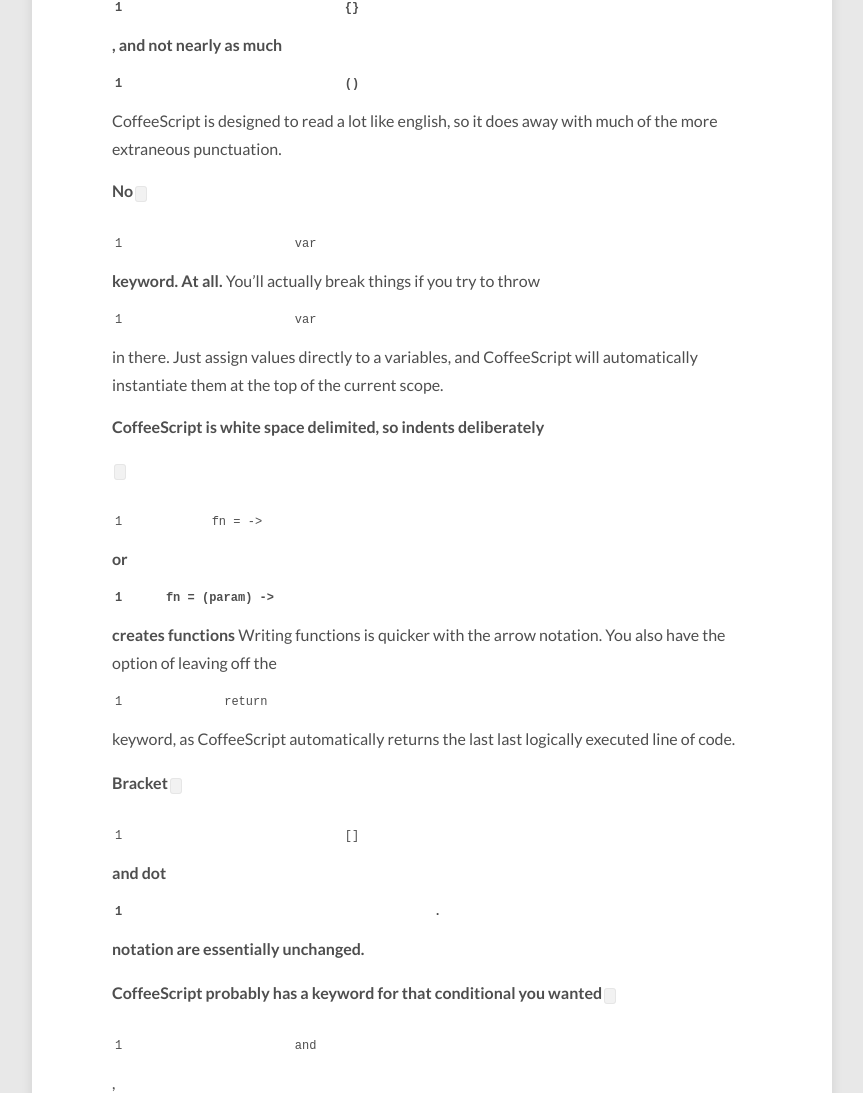
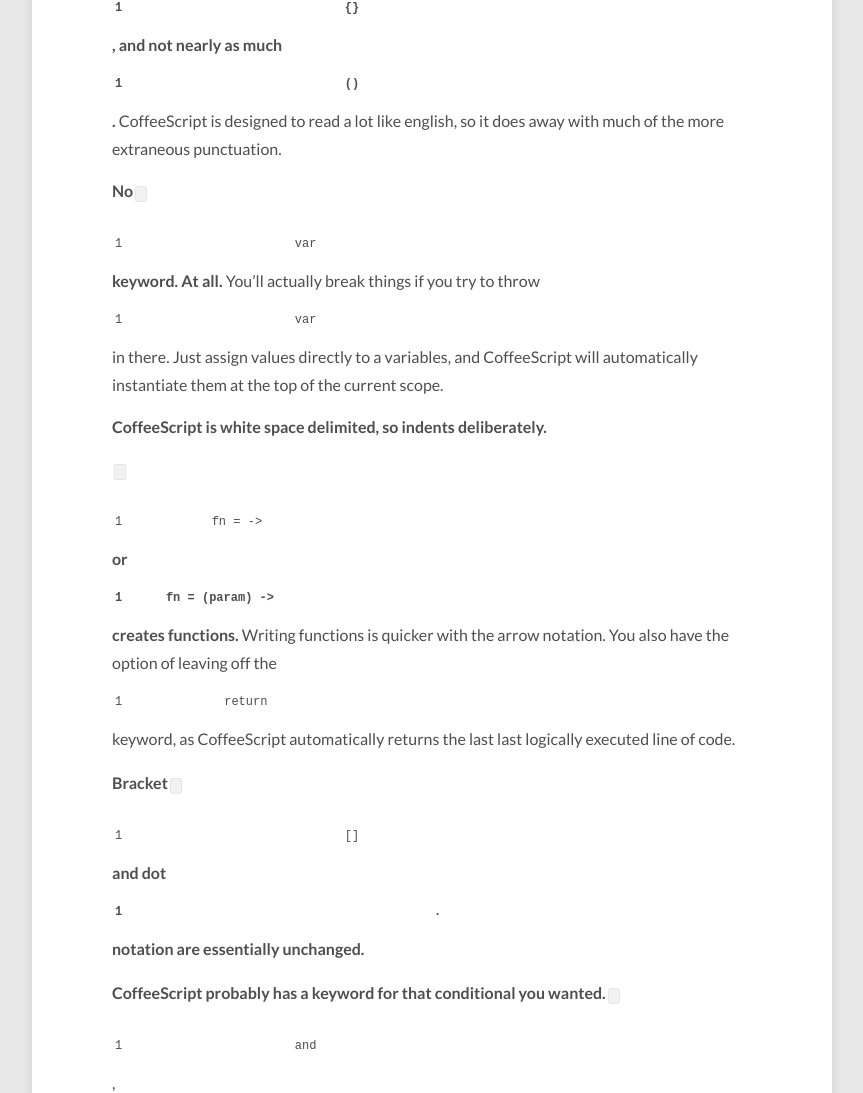
Before and after one commit to delventhalz/delventhalz.github.io, a Jekyll site: the page built from _posts/2015-12-11-coffeescript.markdown, in a window 1280 px wide. Shown: the part 1890-2983 px from the top of the page, without its empty margins (208-1071 px from the left). Built offline with Jekyll 4.4.1, drawn with Linux system fonts in a browser that asks for light colours; nearby versions of some CDN libraries; comment, search, counter and statistics services are not loaded; some of the changed text lies outside the part shown.

Commit message:
Fourth draft of second post

```diff
--- a/_posts/2015-12-11-coffeescript.markdown
+++ b/_posts/2015-12-11-coffeescript.markdown
@@ -30,37 +30,30 @@
 
 
 ###The Highlights of CoffeeScript###
- **No `;` or `{}`, and not nearly as much `()`**
-CoffeeScript is designed to read a lot like english, so it does away with much of the more extraneous punctuation.
+ **No `;` or `{}`, and not nearly as much `()`.** CoffeeScript is designed to read a lot like english, so it does away with much of the more extraneous punctuation.
 
- **No `var` keyword. At all.**
- You'll actually break things if you try to throw `var` in there. Just assign values directly to a variables, and CoffeeScript will automatically instantiate them at the top of the current scope.
+ **No `var` keyword. At all.** You'll actually break things if you try to throw `var` in there. Just assign values directly to a variables, and CoffeeScript will automatically instantiate them at the top of the current scope.
 
-**CoffeeScript is white space delimited, so indents deliberately**
+**CoffeeScript is white space delimited, so indents deliberately.**
 
-**`fn = ->` or `fn = (param) ->` creates functions**
-Writing functions is quicker with the arrow notation. You also have the option of leaving off the `return` keyword, as CoffeeScript automatically returns the last last logically executed line of code.
+**`fn = ->` or `fn = (param) ->` creates functions.** Writing functions is quicker with the arrow notation. You also have the option of leaving off the `return` keyword, as CoffeeScript automatically returns the last last logically executed line of code.
 
 **Bracket `[]` and dot `.` notation are essentially unchanged.**
 
-**CoffeeScript probably has a keyword for that conditional you wanted**
-`and`, `or`, `unless`, `then`, `is`, `isnt`, `yes`, `no`, `off`, to name a few. Just use `>` and `<` for greater than, and less than though.
+**CoffeeScript probably has a keyword for that conditional you wanted.** `and`, `or`, `unless`, `then`, `is`, `isnt`, `yes`, `no`, `off`, to name a few. Just use `>` and `<` for greater than, and less than though.
 
-**Dynamically create and access arrays with dots**
-`[1...4]` will automatically generate the array `[1, 2, 3]`, and `[1..4]` does the same thing, but includes the last value. Similarly you can create a slice of your existing array with `array[2...4]`.
+**Dynamically create and access arrays with dots.** `[1...4]` will automatically generate the array `[1, 2, 3]`, and `[1..4]` does the same thing, but includes the last value. Similarly you can create a slice of your existing array with `array[2...4]`.
 
-**Classes are much improved**
-CoffeeScript allows one word [Pseudoclassical](/posts/2015-11-30-tldr-of-classes.html) class creation with the keyword `class`, class inheritance with the keyword `extends`, and method inheritance with the keyword `super`.
+**Classes are much improved.** CoffeeScript allows one word [Pseudoclassical](/posts/2015-11-30-tldr-of-classes.html) class creation with the keyword `class`, class inheritance with the keyword `extends`, and method inheritance with the keyword `super`.
 
 
 ###Code Comparison!###
 Let's see it in action:
 
-<div class="container">
-<div class="comparison">
 {% highlight coffeescript %}
 #Some examples of CoffeeScript code
 sum = (x, y=x) -> x + y
+
 arr = [1..10]
 
 arr = for num, i in arr
@@ -79,11 +72,8 @@
 
 
 
+{% endhighlight %}
 
-{% endhighlight %}
-</div><!--
-
---><div class="comparison">
 {% highlight javascript %}
 //The equivalent JavaScript Code
 var sum = function(x, y) {
@@ -107,11 +97,9 @@
 	}
 }
 {% endhighlight %}
-</div>
-</div>
 
 
 ###The Cheat Sheet###
 And finally, the cheat sheet linked above. It is by no means exhaustive, but contains examples of most of the most useful CoffeeScript syntax, along with some brief explanations where necessary. Use it as you'd like, and may your JavaScript be a little more caffeinated.
 
-<a href="/images/coffeescript-cheat-sheet.pdf"><embed src="/images/coffeescript-cheat-sheet.pdf" width="450" height="582" alt="pdf" pluginspage="http://www.adobe.com/products/acrobat/readstep2.html"></a>
+<a href="/images/coffeescript-cheat-sheet.pdf"><embed src="/images/coffeescript-cheat-sheet.pdf" alt="pdf" pluginspage="http://www.adobe.com/products/acrobat/readstep2.html"></a>
--- a/_sass/_typography.scss
+++ b/_sass/_typography.scss
@@ -127,9 +127,3 @@
 		@include rounded(4px);
 	}
 }
-
-.comparison div {
-	width: 45%;
-	padding: 5px;
-	display: inline-block;
-}
```
